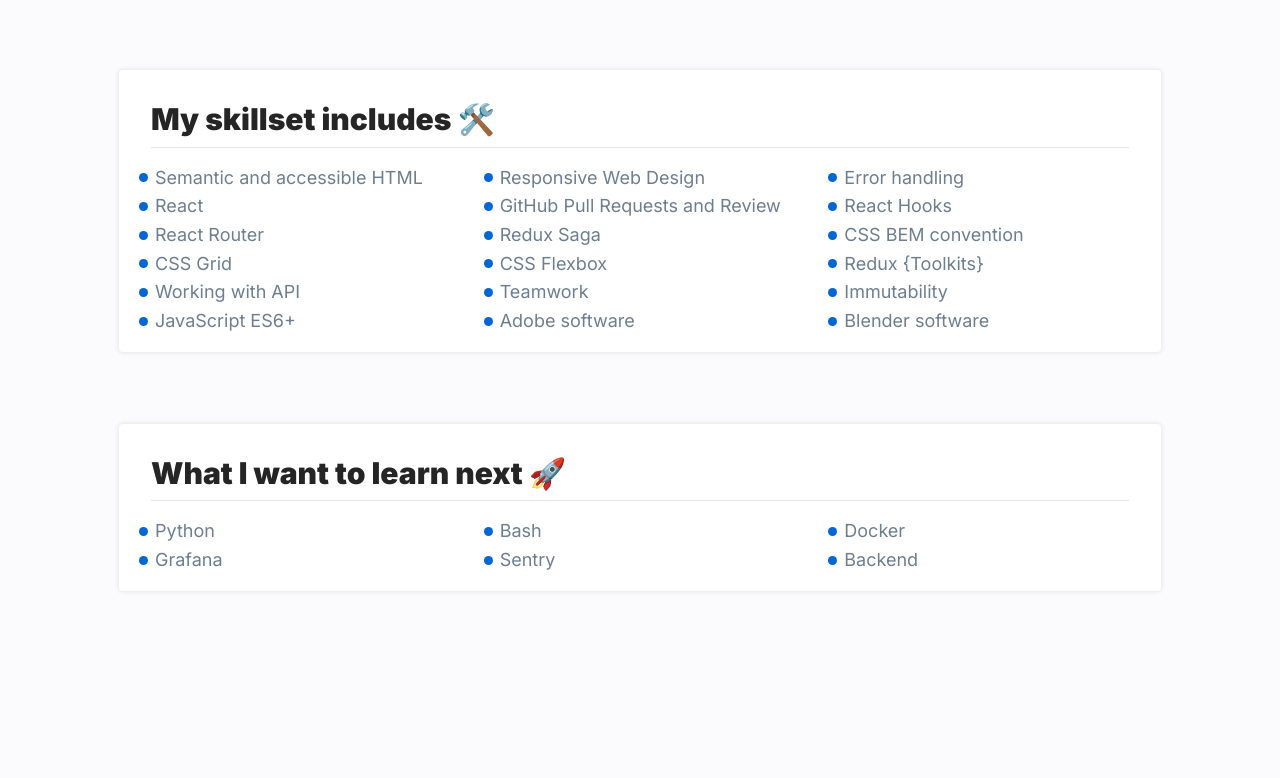
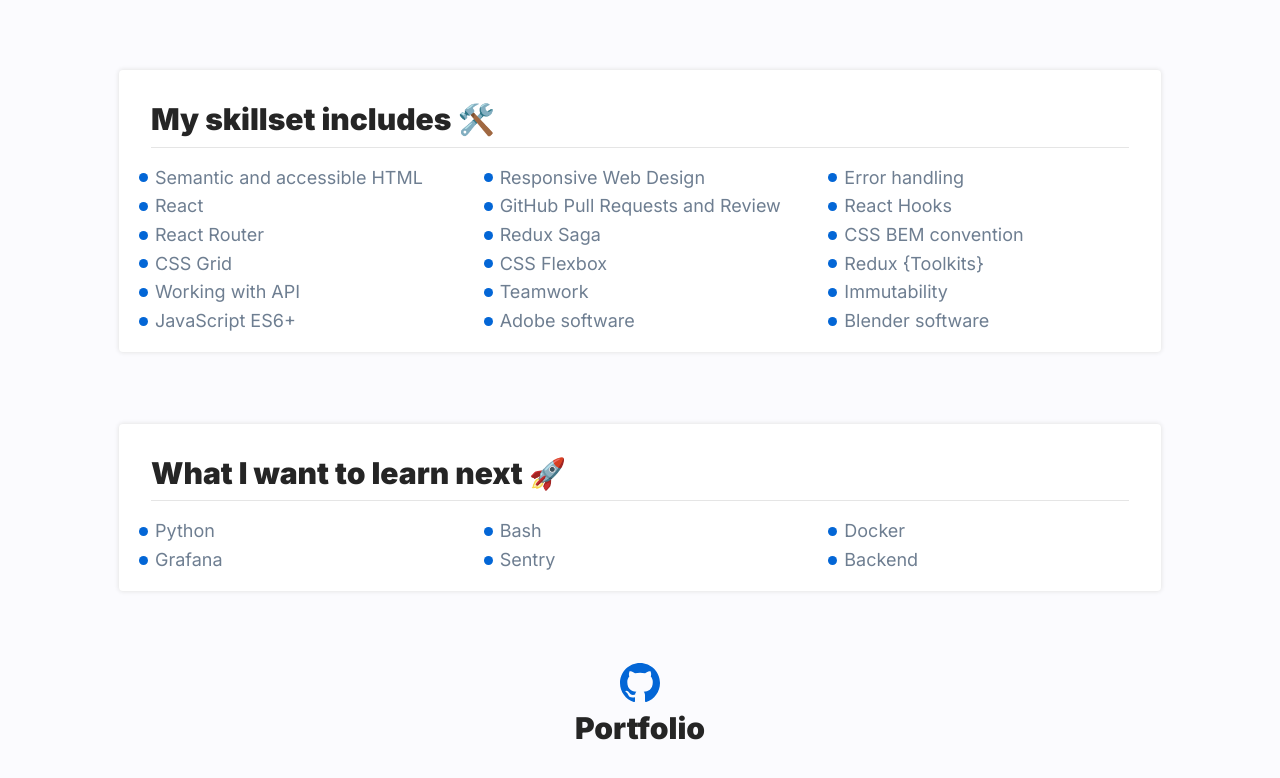
Before and after one commit to KrzysiekWorwa/personal-homepage, a React (Create React App) app: page / in a window 1280 px wide. Shown: the part 535-1313 px from the top of the page. Built offline with nearby package versions, Linux system fonts and the light colour scheme.

Commit message:
adding Portfolio component

```diff
--- a/src/App.js
+++ b/src/App.js
@@ -9,6 +9,7 @@
 import { selectIsDarkTheme } from "./common/themeSlice";
 import { themeDark, themeLight } from "./theme"
 import { ThemeProvider } from "styled-components";
+import Portfolio from "./components/Portfolio";
 
 function App() {
 
@@ -21,6 +22,7 @@
         <HeaderTile />
         <Tile title="My skillset includes 🛠️" body={<List skills={skills} />} />
         <Tile title="What I want to learn next 🚀" body={<List skills={nextSkills} />} />
+        <Portfolio></Portfolio>
       </Container>
     </ThemeProvider>
   );
--- a/src/Components/HeaderTile/styled.js
+++ b/src/Components/HeaderTile/styled.js
@@ -37,6 +37,7 @@
 font-weight: 900;
 color: ${({ theme }) => theme.colors.textPrimary};
 margin: 0;
+
 @media (max-width: ${({ theme }) => theme.breakpoints.mobileMax}px) {
 font-size: 22px;
 }
--- /dev/null
+++ b/src/Components/Portfolio/index.js
@@ -0,0 +1,13 @@
+import { PortfolioBox, PortfolioContent, PortfolioIcon, PortfolioTitle } from "./styled";
+
+const Portfolio = () => (
+
+    <PortfolioBox>
+        <PortfolioContent>
+            <PortfolioIcon></PortfolioIcon>
+            <PortfolioTitle>Portfolio</PortfolioTitle>
+        </PortfolioContent>
+    </PortfolioBox>
+);
+
+export default Portfolio;
--- /dev/null
+++ b/src/Components/Portfolio/styled.js
@@ -0,0 +1,31 @@
+import styled from "styled-components";
+import { ReactComponent as GitIcon } from "./gitIcon.svg";
+
+export const PortfolioBox = styled.article`
+    display: grid;
+    grid-template-columns: repeat(2, 1fr);
+    grid-gap: 32px;
+    align-items: center;
+    justify-content: center;
+`;
+
+export const PortfolioContent = styled.div`
+    grid-column: span 2;
+    justify-content: center;
+    display: flex;
+    flex-direction: column;
+    justify-content: center;
+    align-items: center;
+`;
+
+export const PortfolioIcon = styled(GitIcon)`
+    justify-content: center;
+    color: ${({ theme }) => theme.colors.portfolioIcon};
+`;
+
+export const PortfolioTitle = styled.h2`
+font-size: 30px;
+font-weight: 900;
+color: ${({ theme }) => theme.colors.textPrimary};
+margin: 8px;
+`;
--- a/src/theme.js
+++ b/src/theme.js
@@ -23,7 +23,8 @@
         themeSwitch: {
             boxBackground: "#E5E5E5",
             icon: "#FFFFFF",
-        }
+        },
+        portfolioIcon: "#0366D6",
     },
 };
 
@@ -46,6 +47,7 @@
         themeSwitch: {
             boxBackground: "#6D6C6C",
             icon: "#252525",
-        }
+        },
+        portfolioIcon: "#2188FF",
     },
 };
```
Also changed, not shown: src/Components/Portfolio/gitIcon.svg (added).
